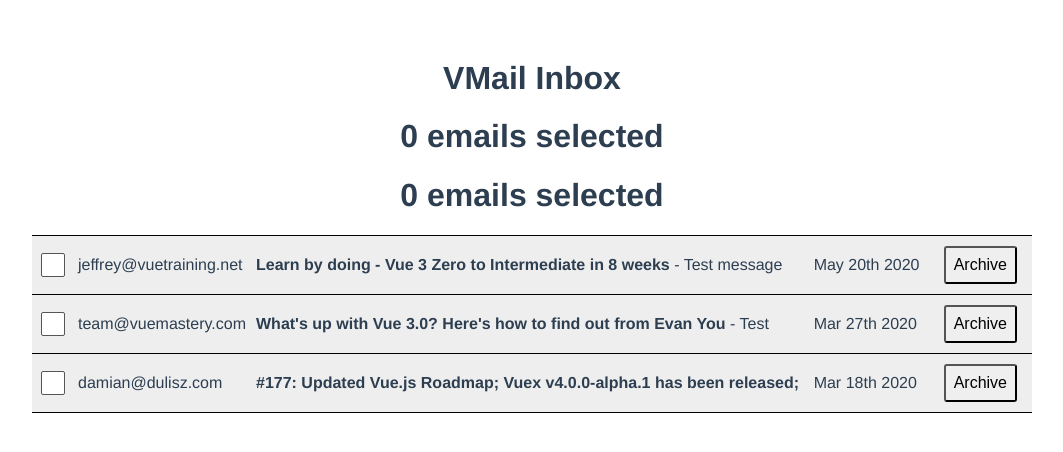
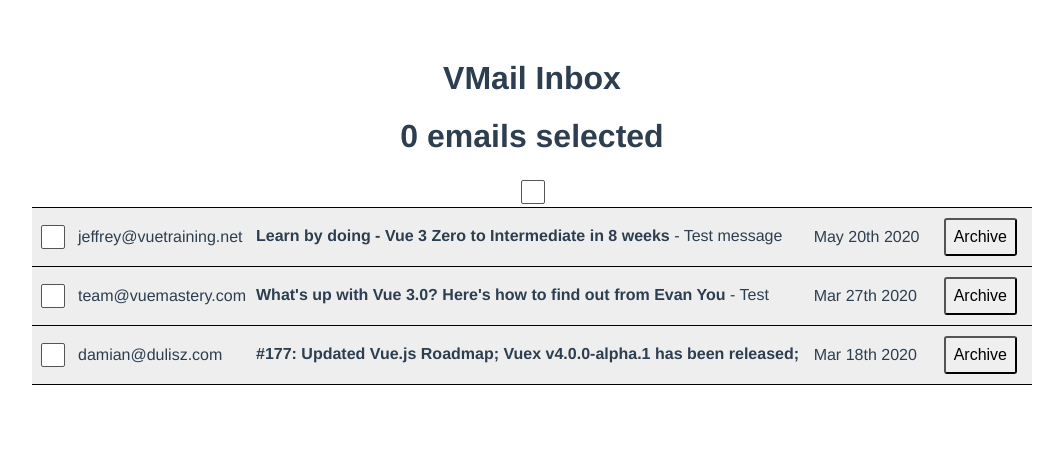
Before and after one commit to kasprzyk/vue3-gmail-clone, a Vue app: page / in a window 1280 px wide. Shown: the top 452 px of the page, without its empty margins (108-1171 px from the left). Built offline with nearby package versions, Linux system fonts and the light colour scheme; data requests are answered from the project's data file.

Commit message:
select all checkbox

```diff
--- a/src/App.vue
+++ b/src/App.vue
@@ -1,18 +1,19 @@
 <template>
   <h1>VMail Inbox</h1>
+
   <h1>{{ emailSelection.emails.size }} emails selected</h1>
+
   <Suspense>
     <template #default>
-      <MailTable></MailTable>
+      <MailTable />
     </template>
     <template #fallback>
-      <h1>Mails are loading, please wait</h1>
+      Loading...
     </template>
   </Suspense>
 </template>
 
 <script>
-import { format } from "date-fns";
 import MailTable from "@/components/MailTable.vue";
 import useEmailSelection from "@/composables/use-email-selection";
 export default {
@@ -21,7 +22,9 @@ export default {
     MailTable
   },
   setup() {
-    return { emailSelection: useEmailSelection() };
+    return {
+      emailSelection: useEmailSelection()
+    };
   }
 };
 </script>
@@ -35,9 +38,7 @@ export default {
   color: #2c3e50;
   margin-top: 60px;
 }
-
 /* Global Styles */
-
 button {
   font-size: 16px;
   padding: 8px;
@@ -45,22 +46,18 @@ button {
   margin: 5px 10px 5px 0px;
   cursor: pointer;
 }
-
 button:disabled {
   cursor: auto;
 }
-
 button.selected {
   cursor: auto;
   color: black;
   border-color: black;
   border-width: 2px;
 }
-
 .clickable {
   cursor: pointer;
 }
-
 input[type="checkbox"] {
   -webkit-appearance: none;
   cursor: pointer;
@@ -73,21 +70,16 @@ input[type="checkbox"] {
   vertical-align: middle;
   padding: 10px;
 }
-
 input[type="checkbox"].partial-check {
   background: #abc;
 }
-
 input[type="checkbox"]:checked {
   background: #679;
 }
-
 .mb-0 {
   margin-bottom: 0;
 }
-
 /* Modal */
-
 .modal,
 .overlay {
   width: 100%;
@@ -111,15 +103,11 @@ input[type="checkbox"]:checked {
   z-index: 10;
   opacity: 1;
 }
-
 /* Email Modal */
-
 .email-display {
   text-align: left;
 }
-
 /* Mail Table */
-
 .mail-table {
   max-width: 1000px;
   margin: auto;
@@ -144,13 +132,10 @@ input[type="checkbox"]:checked {
   overflow-y: hidden;
   margin: 0;
 }
-
 .mail-table td.date {
   width: 120px;
 }
-
 /* Bulk Action Bar */
-
 .bulk-action-bar {
   width: 100%;
   max-width: 1000px;
@@ -158,11 +143,9 @@ input[type="checkbox"]:checked {
   text-align: left;
   padding-bottom: 8px;
 }
-
 .bulk-action-bar input {
   margin: 5px;
 }
-
 .bulk-action-bar .checkbox {
   margin-right: 6px;
   margin-left: 3px;
--- /dev/null
+++ b/src/components/BulkActionBar.vue
@@ -0,0 +1,46 @@
+<template>
+  <div>
+    <input
+      type="checkbox"
+      :checked="allEmailsSelected"
+      :class="[someEmailsSelected ? 'partial-check' : '']"
+      @click="bulkSelect"
+    />
+  </div>
+</template>
+
+<script>
+import useEmailSelection from "@/composables/use-email-selection";
+import { computed } from "vue";
+export default {
+  setup(props) {
+    let emailSelection = useEmailSelection();
+    let numberSelected = computed(() => emailSelection.emails.size);
+    let numberEmails = props.emails.length;
+    let allEmailsSelected = computed(() => numberSelected.value === numberEmails);
+    let someEmailsSelected = computed(() => {
+      return numberSelected.value > 0 && numberSelected.value < numberEmails;
+    });
+    let bulkSelect = function() {
+      if (allEmailsSelected.value) {
+        emailSelection.clear();
+      } else {
+        emailSelection.addMultiple(props.emails);
+      }
+    };
+    return {
+      allEmailsSelected,
+      someEmailsSelected,
+      bulkSelect
+    };
+  },
+  props: {
+    emails: {
+      type: Array,
+      required: true
+    }
+  }
+};
+</script>
+
+<style scoped></style>
--- a/src/components/MailTable.vue
+++ b/src/components/MailTable.vue
@@ -1,5 +1,5 @@
 <template>
-  <h1>{{ emailSelection.emails.size }} emails selected</h1>
+  <BulkActionBar :emails="unarchivedEmails" />
   <table class="mail-table">
     <tbody>
       <tr
@@ -11,7 +11,7 @@
           <input
             type="checkbox"
             @click="emailSelection.toggle(email)"
-            :selected="emailSelection.emails.has(email)"
+            :checked="emailSelection.emails.has(email)"
           />
         </td>
         <td @click="openEmail(email)">{{ email.from }}</td>
@@ -37,12 +37,12 @@ import { format } from "date-fns";
 import axios from "axios";
 import MailView from "@/components/MailView.vue";
 import ModalView from "@/components/ModalView.vue";
-import { ref, reactive } from "vue";
+import BulkActionBar from "@/components/BulkActionBar.vue";
+import { ref } from "vue";
 import useEmailSelection from "@/composables/use-email-selection";
 export default {
   async setup() {
     let { data: emails } = await axios.get("http://localhost:3000/emails");
-
     return {
       emailSelection: useEmailSelection(),
       format,
@@ -52,7 +52,8 @@ export default {
   },
   components: {
     MailView,
-    ModalView
+    ModalView,
+    BulkActionBar
   },
   computed: {
     sortedEmails() {
--- a/src/composables/use-email-selection.js
+++ b/src/composables/use-email-selection.js
@@ -1,19 +1,29 @@
 import { reactive } from "vue";
 
-const emails = reactive(new Set());
+let emails = reactive(new Set());
 
 export const useEmailSelection = function() {
-  const toggle = email => {
+  let toggle = function(email) {
     if (emails.has(email)) {
       emails.delete(email);
     } else {
       emails.add(email);
     }
   };
+  let clear = () => {
+    emails.clear();
+  };
+  let addMultiple = newEmails => {
+    newEmails.forEach(email => {
+      emails.add(email);
+    });
+  };
 
   return {
     emails,
-    toggle
+    toggle,
+    clear,
+    addMultiple
   };
 };
 
```
